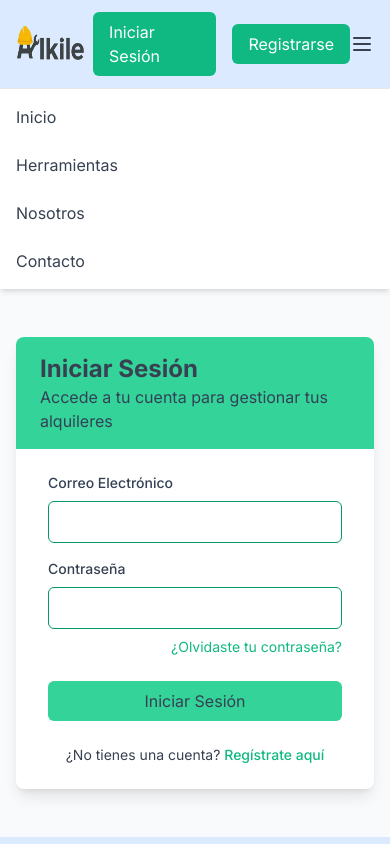
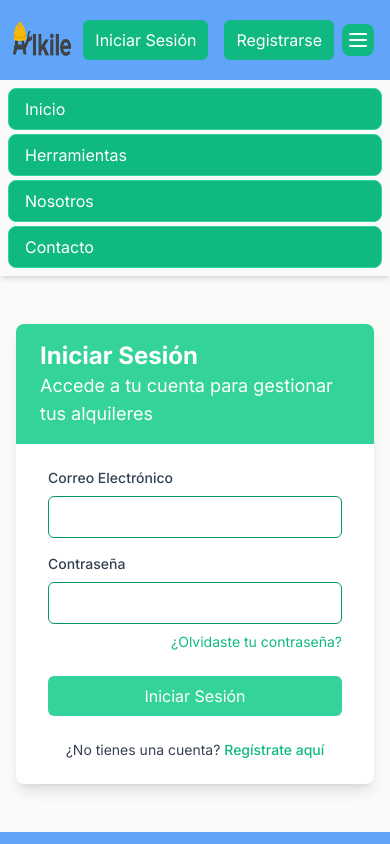
Before and after one commit to nilsoncarvajal67950/Proyecto_RentaHerramientas_CarvajalNilson_CorzoAyelmer_CarrascalJhosua, a plain HTML site: page pages/login.html in a window 390 px wide. Both pictures are taken after a click on the button 362 px from the left and 44 px from the top of the page. Shown: the top 844 px of the page. Drawn offline with nearby package versions, Linux system fonts and the light colour scheme.

Commit message:
Changes have been made to the color palette and improvements have been made to the login and registration interface.

```diff
--- a/pages/login.html
+++ b/pages/login.html
@@ -1,5 +1,6 @@
 <!DOCTYPE html>
 <html lang="es">
+
 <head>
   <meta charset="UTF-8" />
   <meta name="viewport" content="width=device-width, initial-scale=1.0" />
@@ -11,98 +12,55 @@
 
   <link rel="icon" href="../assets/favicon.ico" />
 </head>
-  <body class="bg-gray-50 min-h-screen flex flex-col">
-    <header class="bg-blue-100 shadow-md">
-      <div
-        class="container mx-auto px-4 py-3 flex justify-between items-center"
-      >
+
+<body class="bg-stone-50 min-h-screen flex flex-col">
+  <header class="bg-blue-400 shadow-md">
+    <div class="container mx-auto px-4 py-5 flex justify-between items-center">
       <div class="flex items-center">
         <a href="/">
-            <img
-              src="../assets/images/icons/logo-transparente.png"
-              alt="Alkile Logo"
-              class="w-20 h-10"
-            />
+          <img src="../assets/images/icons/logo-transparente.png" alt="Alkile Logo"
+            class="w-20 h-10 transform -translate-x-1" />
         </a>
       </div>
       <nav class="hidden md:flex space-x-6">
-          <a href="/" class="text-gray-700 hover:text-orange-500 transition"
-            >Inicio</a
-          >
-          <a
-            href="/pages/tools.html"
-            class="text-gray-700 hover:text-orange-500 transition"
-            >Herramientas</a
-          >
-          <a
-            href="/pages/about.html"
-            class="text-gray-700 hover:text-orange-500 transition"
-            >Nosotros</a
-          >
-          <a
-            href="/pages/contact.html"
-            class="text-gray-700 hover:text-orange-500 transition"
-            >Contacto</a
-          >
+        <a href="/" class="text-slate-700 hover:text-white transition">Inicio</a>
+        <a href="/pages/tools.html" class="text-slate-700 hover:text-white transition">Herramientas</a>
+        <a href="/pages/about.html" class="text-slate-700 hover:text-white transition">Nosotros</a>
+        <a href="/pages/contact.html" class="text-slate-700 hover:text-white transition">Contacto</a>
       </nav>
       <div class="flex items-center space-x-4">
         <a href="/pages/login.html"
-                    class="bg-emerald-500 text-white px-4 py-2 rounded-md hover:bg-emerald-600 transition">Iniciar
+          class="bg-emerald-500 text-white px-3 py-2 whitespace-nowrap rounded-md hover:bg-emerald-600 transition">Iniciar
           Sesión</a>
         <a href="/pages/register.html"
-                    class="bg-emerald-500 text-white px-4 py-2 rounded-md hover:bg-emerald-600 transition">Registrarse</a>
+          class="bg-emerald-500 text-white px-3 py-2  rounded-md hover:bg-emerald-600 transition">Registrarse</a>
       </div>
-        <button id="mobile-menu-button" class="md:hidden text-gray-700">
-          <svg
-            xmlns="http://www.w3.org/2000/svg"
-            class="h-6 w-6"
-            fill="none"
-            viewBox="0 0 24 24"
-            stroke="currentColor"
-          >
-            <path
-              stroke-linecap="round"
-              stroke-linejoin="round"
-              stroke-width="2"
-              d="M4 6h16M4 12h16M4 18h16"
-            />
+      <button id="mobile-menu-button"
+        class="md:hidden text-white ml-2 p-1 bg-emerald-500 hover:bg-emerald-600 transition rounded-lg ">
+        <svg xmlns="http://www.w3.org/2000/svg" class="h-6 w-6" fill="none" viewBox="0 0 24 24" stroke="currentColor">
+          <path stroke-linecap="round" stroke-linejoin="round" stroke-width="2" d="M4 6h16M4 12h16M4 18h16" />
         </svg>
       </button>
     </div>
-
-      <div id="mobile-menu" class="hidden md:hidden bg-white border-t">
-        <div class="container mx-auto px-4 py-2 space-y-2">
-          <a
-            href="/"
-            class="block text-gray-700 hover:text-orange-500 transition py-2"
-            >Inicio</a
-          >
-          <a
-            href="/pages/tools.html"
-            class="block text-gray-700 hover:text-orange-500 transition py-2"
-            >Herramientas</a
-          >
-          <a
-            href="/pages/about.html"
-            class="block text-gray-700 hover:text-orange-500 transition py-2"
-            >Nosotros</a
-          >
-          <a
-            href="/pages/contact.html"
-            class="block text-gray-700 hover:text-orange-500 transition py-2"
-            >Contacto</a
-          >
+    <div id="mobile-menu" class="hidden md:hidden bg-white">
+      <div class="container bg-stone-50 mx-auto px-2 py-2 space-y-1">
+        <a href="/"
+          class="block text-white bg-emerald-500 hover:bg-emerald-600 transition py-2 px-4 border border-emerald-400 rounded-lg">Inicio</a>
+        <a href="/pages/tools.html"
+          class="block text-white bg-emerald-500 hover:bg-emerald-600 transition py-2 px-4 border border-emerald-400 rounded-lg">Herramientas</a>
+        <a href="/pages/about.html"
+          class="block text-white bg-emerald-500 hover:bg-emerald-600 transition py-2 px-4 border border-emerald-400 rounded-lg">Nosotros</a>
+        <a href="/pages/contact.html"
+          class="block text-white bg-emerald-500 hover:bg-emerald-600 transition  py-2 px-4 border border-emerald-400 rounded-lg">Contacto</a>
       </div>
     </div>
   </header>
 
   <section class="flex-grow flex items-center justify-center py-12 px-4">
-      <div
-        class="max-w-md w-full bg-white rounded-lg shadow-lg overflow-hidden"
-      >
+    <div class="max-w-md w-full bg-white rounded-lg shadow-lg overflow-hidden">
       <div class="bg-emerald-400 text-slate py-4 px-6">
-          <h2 class="text-2xl font-bold">Iniciar Sesión</h2>
-          <p class="text-slate-700">
+        <h2 class="text-2xl text-white font-bold">Iniciar Sesión</h2>
+        <p class="text-white text-lg">
           Accede a tu cuenta para gestionar tus alquileres
         </p>
       </div>
@@ -110,64 +68,43 @@
         <div class="mb-4">
           <label for="email" class="block text-slate-700 text-sm font-medium mb-2">Correo Electrónico</label>
           <input type="email" id="email" name="email"
-                        class="w-full px-3 py-2 border border-emerald-600 rounded-md focus:outline-none focus:ring-2 focus:ring-orange-500"
+            class="w-full px-3 py-2 border border-emerald-600 rounded-md focus:outline-none focus:ring-2 focus:ring-emerald-500"
             required />
         </div>
         <div class="mb-6">
-            <label
-              for="password"
-              class="block text-gray-700 text-sm font-medium mb-2 "
-              >Contraseña</label
-            >
-            <input
-              type="password"
-              id="password"
-              name="password"
-              class="w-full px-3 py-2 border border-emerald-600 rounded-md focus:outline-none focus:ring-2 focus:ring-orange-500"
-              required
-            />
+          <label for="password" class="block text-slate-700 text-sm font-medium mb-2 ">Contraseña</label>
+          <input type="password" id="password" name="password"
+            class="w-full px-3 py-2 border border-emerald-600 rounded-md focus:outline-none focus:ring-2 focus:ring-emerald-500"
+            required />
           <div class="flex justify-end mt-2">
-              <a
-                href="/pages/forgot-password.html"
-                class="text-sm text-emerald-500 hover:text-gray-700"
-                >¿Olvidaste tu contraseña?</a
-              >
+            <a href="/pages/forgot-password.html" class="text-sm text-emerald-500 hover:text-gray-700">¿Olvidaste tu
+              contraseña?</a>
           </div>
         </div>
         <div class="mb-6">
-            <button
-              type="submit"
-              class="w-full bg-emerald-400 text-gray-700 py-2 px-4 rounded-md hover:bg-emerald-600 focus:outline-none focus:ring-2 focus:ring-orange-500 focus:ring-offset-2 transition"
-            >
+          <button type="submit"
+            class="w-full bg-emerald-400 text-white py-2 px-4 rounded-md hover:bg-emerald-500 focus:outline-none focus:ring-2 focus:ring-orange-500 focus:ring-offset-2 transition">
             Iniciar Sesión
           </button>
         </div>
         <div class="text-center">
           <p class="text-sm text-gray-700">
             ¿No tienes una cuenta?
-              <a
-                href="/pages/register.html"
-                class="text-emerald-500 hover:text-gray-700 font-medium"
-                >Regístrate aquí</a
-              >
+            <a href="/pages/register.html" class="text-emerald-500 hover:text-gray-700 font-medium">Regístrate aquí</a>
           </p>
         </div>
       </form>
     </div>
   </section>
 
-    <footer class="bg-blue-100 text-white py-8">
+  <footer class="bg-blue-400 text-white py-8">
     <div class="container mx-auto px-4">
       <div class="flex flex-col md:flex-row justify-between items-center">
         <div class="mb-4 md:mb-0">
-            <img
-              src="../assets/images/icons/logo-transparente.png"
-              alt="Logo"
-              class="h-10 w-auto inline-block"
-            />
+          <img src="../assets/images/icons/logo-transparente.png" alt="Logo" class="h-10 w-auto inline-block" />
         </div>
       </div>
-        <div class="border-t border-emerald-500 mt-4 pt-4 text-center text-stone-700">
+      <div class="border-t border-emerald-700 mt-4 pt-4 text-center text-stone-700">
         <p>&copy; 2025 Alkile.</p>
       </div>
     </div>
@@ -175,4 +112,5 @@
 
   <script src="../js/app.js"></script>
 </body>
+
 </html>
```
Also changed, not shown: index.html (+15 -6 lines), pages/carrito.html (+26 -7 lines), pages/register.html (+26 -25 lines). Lines whose indentation alone changed are shown as unchanged.
